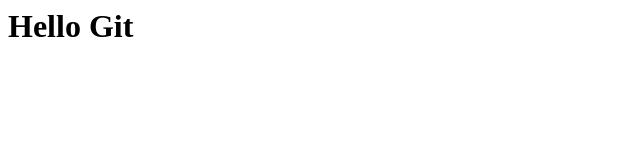
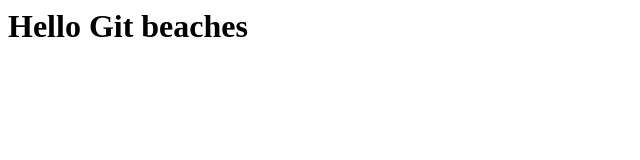
Before and after one commit to ElliotAll/git-sample, a plain HTML site: page index.html in a window 1280 px wide. Shown: the whole page, without its empty margins (0-640 px from the left). Drawn offline with Linux system fonts and the light colour scheme.

Commit message:
Wrong Commit

```diff
--- a/index.html
+++ b/index.html
@@ -1 +1 @@
-<h1>Hello Git</h1>
+<h1>Hello Git beaches</h1>
```
Also changed, not shown: hello.txt.
